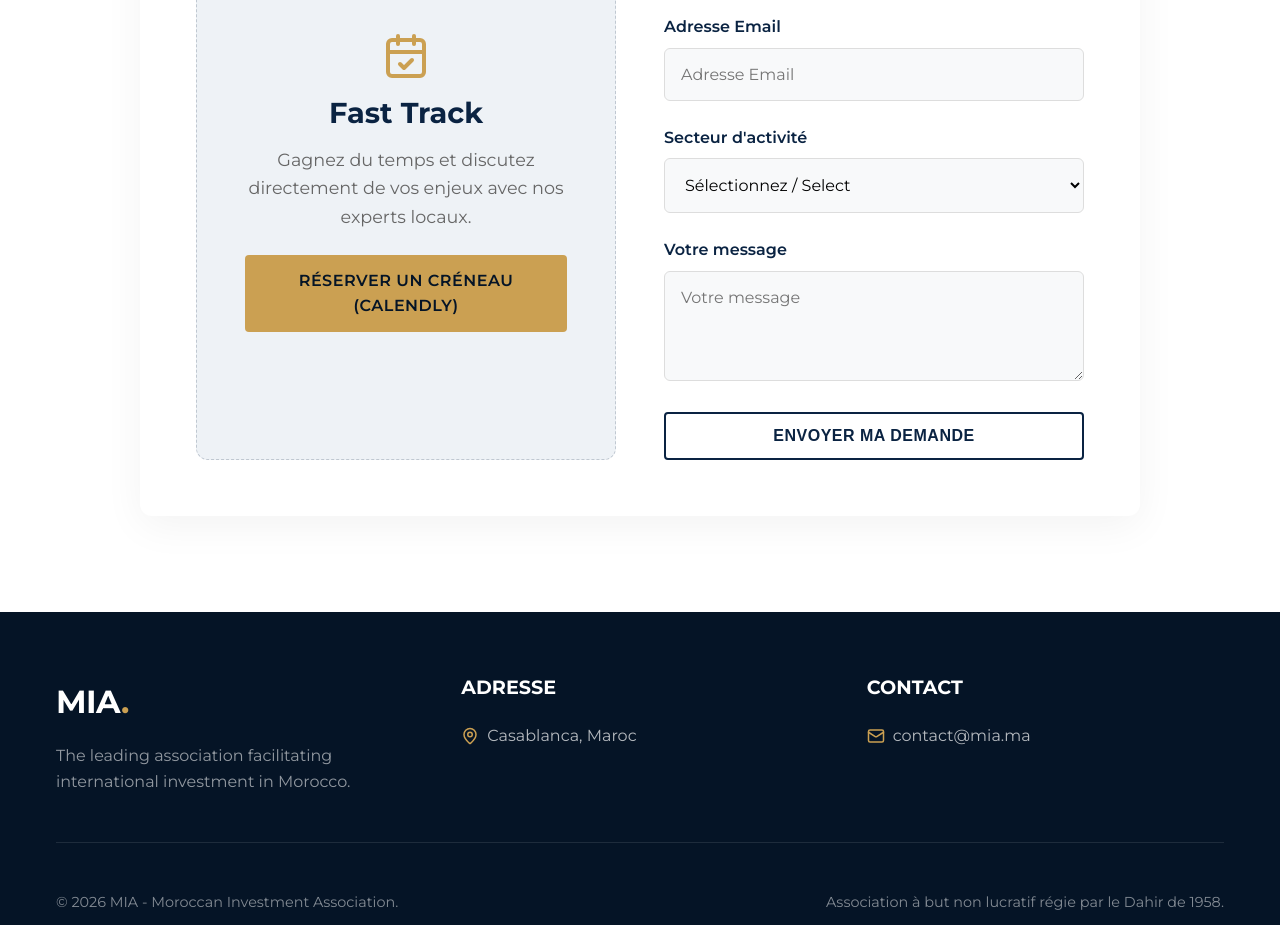
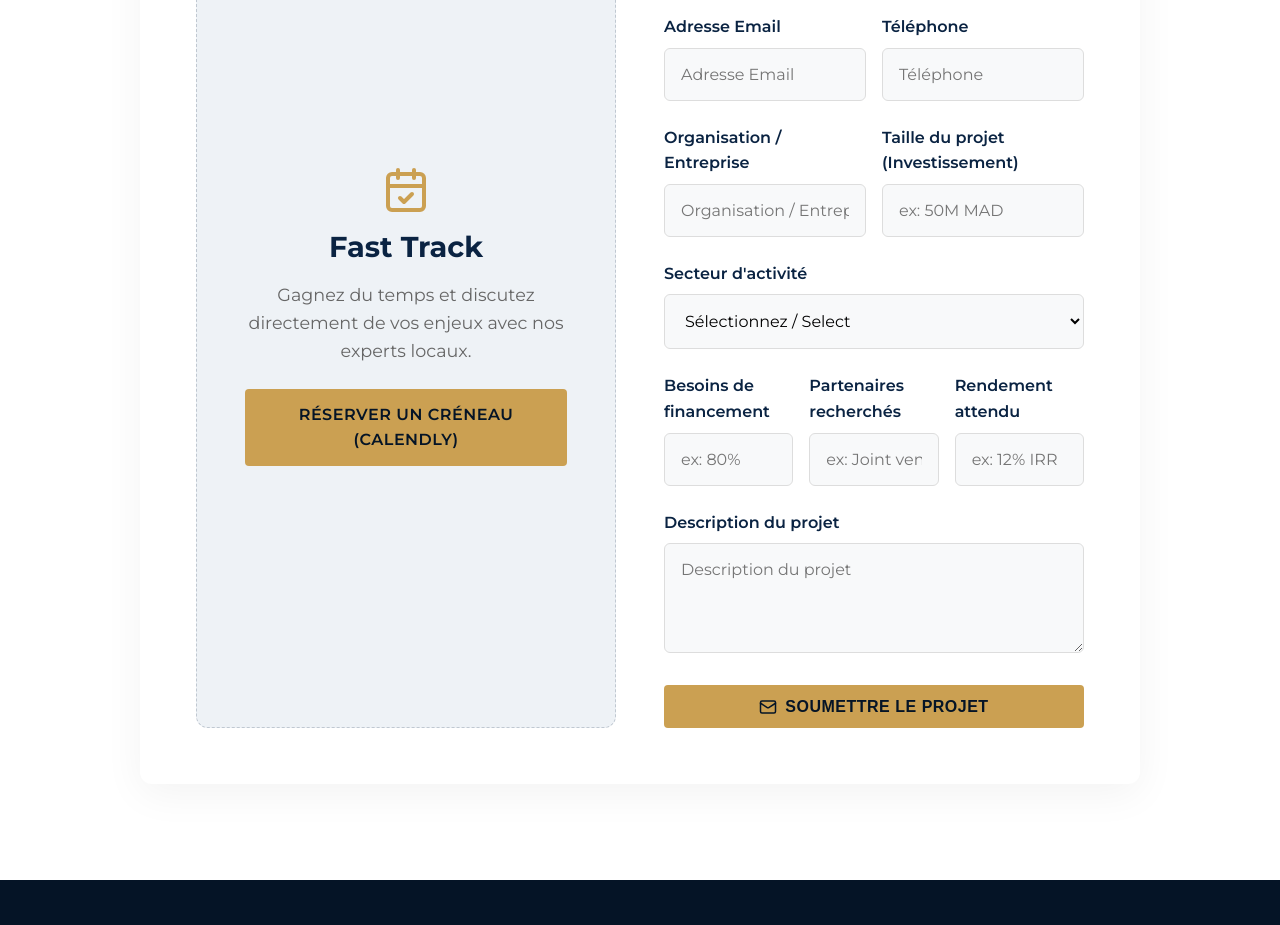
Before and after one commit to bernard-star/MIA, a React (Vite) app: page / in a window 1280 px wide. Shown: the part 7020-7945 px from the top of the page. Built offline with nearby package versions, Linux system fonts and the light colour scheme.

Commit message:
feat: Connect app to Supabase and handle project requests

```diff
--- a/package.json
+++ b/package.json
@@ -10,6 +10,7 @@
     "preview": "vite preview"
   },
   "dependencies": {
+    "@supabase/supabase-js": "^2.97.0",
     "lucide-react": "^0.575.0",
     "react": "^19.2.0",
     "react-dom": "^19.2.0"
--- a/src/App.tsx
+++ b/src/App.tsx
@@ -9,6 +9,7 @@ import './App.css';
 import CharteInvestissement from './CharteInvestissement';
 import GigaFactory from './GigaFactory';
 import HydrogeneDakhla from './HydrogeneDakhla';
+import { supabase } from './lib/supabase';
 
 type Language = 'fr' | 'en' | 'es' | 'ar';
 type Region = 'tanger' | 'kenitra' | 'casablanca' | 'ouarzazate' | 'dakhla';
@@ -137,9 +138,17 @@ const CONTENT = {
       calendlyBtn: "Réserver un créneau (Calendly)",
       name: "Nom complet",
       email: "Adresse Email",
+      phone: "Téléphone",
+      organization: "Organisation / Entreprise",
       sector: "Secteur d'activité",
-      message: "Votre message",
-      submit: "Envoyer ma demande"
+      project_size: "Taille du projet (Investissement)",
+      funding: "Besoins de financement",
+      partners: "Partenaires recherchés",
+      yields: "Rendement attendu",
+      message: "Description du projet",
+      submit: "Soumettre le projet",
+      success: "Demande envoyée avec succès !",
+      error: "Une erreur est survenue."
     },
     leadMagnet: {
       title: "Prêt à conquérir le marché marocain ?",
@@ -278,9 +287,17 @@ const CONTENT = {
       calendlyBtn: "Book a meeting (Calendly)",
       name: "Full Name",
       email: "Email Address",
+      phone: "Phone Number",
+      organization: "Organization / Company",
       sector: "Business Sector",
-      message: "Your Message",
-      submit: "Send Request"
+      project_size: "Project Size (Investment)",
+      funding: "Funding Needed",
+      partners: "Partner Requirements",
+      yields: "Expected Yields",
+      message: "Project Description",
+      submit: "Submit Project",
+      success: "Request successfully sent!",
+      error: "An error occurred."
     },
     leadMagnet: {
       title: "Ready to conquer the Moroccan market?",
@@ -419,9 +436,17 @@ const CONTENT = {
       calendlyBtn: "Reservar una cita (Calendly)",
       name: "Nombre Completo",
       email: "Correo Electrónico",
+      phone: "Teléfono",
+      organization: "Organización / Empresa",
       sector: "Sector de Actividad",
-      message: "Su Mensaje",
-      submit: "Enviar Solicitud"
+      project_size: "Tamaño del proyecto",
+      funding: "Necesidad de financiamiento",
+      partners: "Socios requeridos",
+      yields: "Rendimiento esperado",
+      message: "Descripción del proyecto",
+      submit: "Enviar Solicitud",
+      success: "¡Solicitud enviada con éxito!",
+      error: "Ocurrió un error."
     },
     leadMagnet: {
       title: "¿Listo para conquistar el mercado marroquí?",
@@ -560,9 +585,17 @@ const CONTENT = {
       calendlyBtn: "احجز موعداً",
       name: "الاسم الكامل",
       email: "البريد الإلكتروني",
+      phone: "الهاتف",
+      organization: "المنظمة / الشركة",
       sector: "قطاع الأعمال",
-      message: "رسالتك",
-      submit: "إرسال الطلب"
+      project_size: "حجم المشروع (الاستثمار)",
+      funding: "التمويل المطلوب",
+      partners: "الشركاء المطلوبون",
+      yields: "العائد المتوقع",
+      message: "وصف المشروع",
+      submit: "إرسال الطلب",
+      success: "تم إرسال الطلب بنجاح!",
+      error: "حدث خطأ."
     },
     leadMagnet: {
       title: "هل أنت مستعد لغزو السوق المغربي؟",
@@ -585,6 +618,35 @@ function App() {
   const [isMenuOpen, setIsMenuOpen] = useState(false);
   const [activeRegion, setActiveRegion] = useState<Region | null>(null);
   const [currentPage, setCurrentPage] = useState<'home' | 'charte' | 'gigafactory' | 'hydrogene'>('home');
+
+  const [formState, setFormState] = useState({
+    contact_name: '', contact_email: '', contact_phone: '', organization: '',
+    project_size: '', project_sector: '', funding_needed: '', partner_needs: '',
+    expected_yields: '', description: ''
+  });
+  const [formStatus, setFormStatus] = useState<'idle' | 'loading' | 'success' | 'error'>('idle');
+
+  const handleFormSubmit = async (e: React.FormEvent) => {
+    e.preventDefault();
+    setFormStatus('loading');
+
+    const { error } = await supabase
+      .from('project_requests')
+      .insert([formState]);
+
+    if (error) {
+      console.error(error);
+      setFormStatus('error');
+    } else {
+      setFormStatus('success');
+      setFormState({
+        contact_name: '', contact_email: '', contact_phone: '', organization: '',
+        project_size: '', project_sector: '', funding_needed: '', partner_needs: '',
+        expected_yields: '', description: ''
+      });
+      setTimeout(() => setFormStatus('idle'), 5000); // Reset after 5s
+    }
+  };
 
   const t = CONTENT[lang];
   const isRTL = lang === 'ar';
@@ -955,18 +1017,38 @@ function App() {
                 </div>
 
                 {/* Standard Form */}
-                <form className="contact-form shadow-form" onSubmit={(e) => e.preventDefault()}>
+                <form className="contact-form shadow-form" onSubmit={handleFormSubmit}>
+                  {formStatus === 'success' && <div style={{ color: 'green', marginBottom: '1rem', fontWeight: 600 }}>{t.contact.success || 'Success!'}</div>}
+                  {formStatus === 'error' && <div style={{ color: 'red', marginBottom: '1rem', fontWeight: 600 }}>{t.contact.error || 'Error!'}</div>}
+
                   <div className="form-group">
                     <label>{t.contact.name}</label>
-                    <input type="text" placeholder={t.contact.name} />
+                    <input type="text" placeholder={t.contact.name} required value={formState.contact_name} onChange={(e) => setFormState({ ...formState, contact_name: e.target.value })} />
                   </div>
-                  <div className="form-group">
-                    <label>{t.contact.email}</label>
-                    <input type="email" placeholder={t.contact.email} />
+                  <div className="form-group" style={{ display: 'grid', gridTemplateColumns: '1fr 1fr', gap: '1rem' }}>
+                    <div>
+                      <label>{t.contact.email}</label>
+                      <input type="email" placeholder={t.contact.email} required value={formState.contact_email} onChange={(e) => setFormState({ ...formState, contact_email: e.target.value })} />
+                    </div>
+                    <div>
+                      <label>{t.contact.phone}</label>
+                      <input type="text" placeholder={t.contact.phone || 'Phone'} value={formState.contact_phone} onChange={(e) => setFormState({ ...formState, contact_phone: e.target.value })} />
+                    </div>
                   </div>
+                  <div className="form-group" style={{ display: 'grid', gridTemplateColumns: '1fr 1fr', gap: '1rem' }}>
+                    <div>
+                      <label>{t.contact.organization}</label>
+                      <input type="text" placeholder={t.contact.organization || 'Company'} value={formState.organization} onChange={(e) => setFormState({ ...formState, organization: e.target.value })} />
+                    </div>
+                    <div>
+                      <label>{t.contact.project_size}</label>
+                      <input type="text" placeholder="ex: 50M MAD" value={formState.project_size} onChange={(e) => setFormState({ ...formState, project_size: e.target.value })} />
+                    </div>
+                  </div>
+
                   <div className="form-group">
                     <label>{t.contact.sector}</label>
-                    <select>
+                    <select required value={formState.project_sector} onChange={(e) => setFormState({ ...formState, project_sector: e.target.value })}>
                       <option value="">Sélectionnez / Select</option>
                       <option value="energie">Énergies Renouvelables</option>
                       <option value="peche">Économie Bleue & Pêche</option>
@@ -974,11 +1056,30 @@ function App() {
                       <option value="autre">Autre / Other</option>
                     </select>
                   </div>
+
+                  <div className="form-group" style={{ display: 'grid', gridTemplateColumns: '1fr 1fr 1fr', gap: '1rem' }}>
+                    <div>
+                      <label>{t.contact.funding}</label>
+                      <input type="text" placeholder="ex: 80%" value={formState.funding_needed} onChange={(e) => setFormState({ ...formState, funding_needed: e.target.value })} />
+                    </div>
+                    <div>
+                      <label>{t.contact.partners}</label>
+                      <input type="text" placeholder="ex: Joint venture" value={formState.partner_needs} onChange={(e) => setFormState({ ...formState, partner_needs: e.target.value })} />
+                    </div>
+                    <div>
+                      <label>{t.contact.yields}</label>
+                      <input type="text" placeholder="ex: 12% IRR" value={formState.expected_yields} onChange={(e) => setFormState({ ...formState, expected_yields: e.target.value })} />
+                    </div>
+                  </div>
+
                   <div className="form-group">
                     <label>{t.contact.message}</label>
-                    <textarea rows={4} placeholder={t.contact.message}></textarea>
+                    <textarea rows={4} required placeholder={t.contact.message} value={formState.description} onChange={(e) => setFormState({ ...formState, description: e.target.value })}></textarea>
                   </div>
-                  <button type="submit" className="btn btn-outline w-full">{t.contact.submit}</button>
+
+                  <button className="btn btn-primary w-full" type="submit" disabled={formStatus === 'loading'}>
+                    <Mail size={18} className="mr-2" style={{ marginRight: '8px' }} /> {formStatus === 'loading' ? '...' : t.contact.submit}
+                  </button>
                 </form>
               </div>
             </div>
--- /dev/null
+++ b/src/lib/supabase.ts
@@ -0,0 +1,6 @@
+import { createClient } from '@supabase/supabase-js';
+
+const supabaseUrl = 'https://ngrropwlxsoguckoeryi.supabase.co';
+const supabaseAnonKey = 'eyJhbGciOiJIUzI1NiIsInR5cCI6IkpXVCJ9.eyJpc3MiOiJzdXBhYmFzZSIsInJlZiI6Im5ncnJvcHdseHNvZ3Vja29lcnlpIiwicm9sZSI6ImFub24iLCJpYXQiOjE3NzE4MDQ4NzEsImV4cCI6MjA4NzM4MDg3MX0.O8a8gnOe4H4EyK_uf78QTYB8LEEiErfVuIxZRIkm2pc';
+
+export const supabase = createClient(supabaseUrl, supabaseAnonKey);
```
Also changed, not shown: 1 other file (tests, documents, lock files or other folders).
